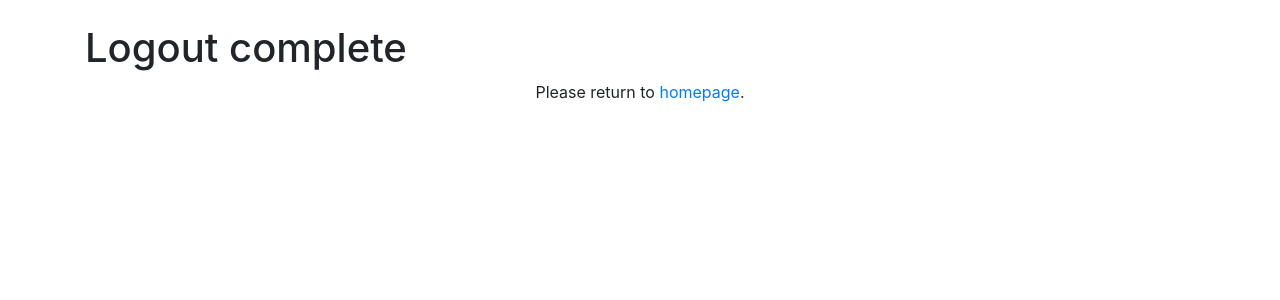
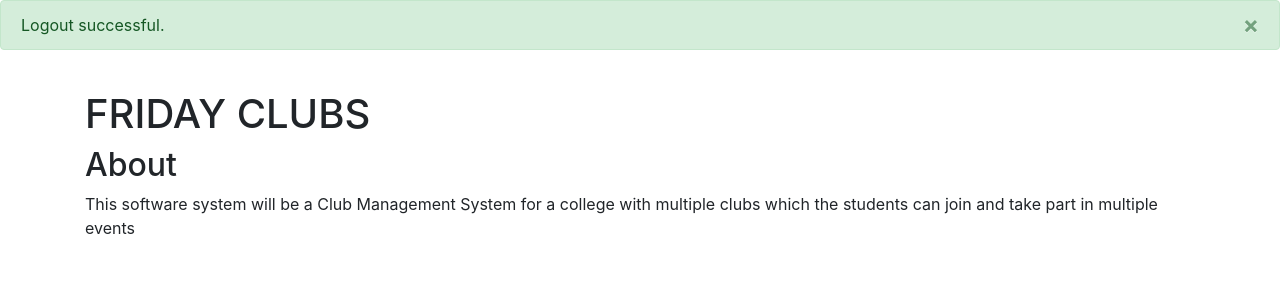
Before and after one commit to SentinelError/clubmanager, a Django app: page /logout in a window 1280 px wide. Shown: the part 56-356 px from the top of the page. Run offline with Django 4.2, Linux system fonts and the light colour scheme.

Commit message:
commit 6

```diff
--- a/Project2/App2/templates/App2/clubhomepage.html
+++ b/Project2/App2/templates/App2/clubhomepage.html
@@ -18,9 +18,9 @@
 {% if user.is_authenticated %}
 
     <div>
-        <h1>Club Homepage</h1>
+        <h1>Welcome, {{ user.first_name }}</h1>
 
-        <p>Welcome to the club homepage,</p>
+        <p>These are the events your club is participating in :</p>
     </div>
 
 {% else %}
--- a/Project2/App2/templates/App2/header.html
+++ b/Project2/App2/templates/App2/header.html
@@ -17,7 +17,7 @@
 
     {% include 'App2/includes/navbar.html' %}
 
-
+    {% include 'App2/includes/messages.html' %}
 
     <br/>
 
--- /dev/null
+++ b/Project2/App2/templates/App2/includes/messages.html
@@ -0,0 +1,22 @@
+<!DOCTYPE html>
+<html lang="en">
+<head>
+    <meta charset="UTF-8">
+    <title>Title</title>
+</head>
+<body>
+
+
+{% for message in messages %}
+<div class="container-fluid p-0">
+  <div class="alert {{ message.tags }} alert-dismissible" role="alert" >
+    <button type="button" class="close" data-dismiss="alert" aria-label="Close">
+      <span aria-hidden="True">&times;</span>
+    </button>
+    {{ message }}
+  </div>
+</div>
+{% endfor %}
+
+</body>
+</html>
--- a/Project2/App2/templates/App2/logout.html
+++ /dev/null
@@ -1,19 +0,0 @@
-<!DOCTYPE html>
-<html lang="en">
-<head>
-    <meta charset="UTF-8">
-    <title>Title</title>
-</head>
-<body>
-
-{% extends "App2/header.html" %}
-
-{% block content %}
-
-
-<h1>Logout complete</h1>
-<p class="text-center">Please return to <a href="/">homepage</a>.</p>
-
-{% endblock %}
-</body>
-</html>
--- a/Project2/App2/views.py
+++ b/Project2/App2/views.py
@@ -43,7 +43,7 @@ def changepassword(request):
 		if form.is_valid():
 			user = form.save()
 			update_session_auth_hash(request, form.user)
-			messages.success(request, "Registration successful.")
+			messages.success(request, ("Registration successful."))
 			return HttpResponseRedirect("/")
 	else:
 		form = PasswordChangeForm(user=request.user)
@@ -60,16 +60,16 @@ def login_request(request):
 				login(request, user)
 				return HttpResponseRedirect('/clubhomepage')
 			else:
-				messages.error(request,"Invalid username or password.")
+				messages.error(request, ("Invalid username or password."))
 		else:
-			messages.error(request,"Invalid username or password.")
+			messages.error(request, ("Invalid username or password."))
 	form = AuthenticationForm()
 	return render(request=request, template_name="App2/login.html", context={"login_form":form})
 
 def logout_request(request):
 	logout(request)
-
-	return render(request=request, template_name='App2/logout.html')
+	messages.success(request, ("Logout successful."))
+	return render(request=request, template_name='App2/homepage.html')
 
 def homepage(request):
 	return render(request=request, template_name='App2/homepage.html')
@@ -84,13 +84,19 @@ def events(request):
 
 def updevents(request, eventid):
 	event = Event.objects.get(pk=eventid)
-	if request.user.is_superuser:
-		form = EventFormA(request.POST or None, instance=event)
+	if request.user == event.overseer or request.user.is_superuser:
+		if request.user.is_superuser:
+			form = EventFormA(request.POST or None, instance=event)
+		else:
+			form = EventFormS(request.POST or None, instance=event)
+
+		if form.is_valid():
+			form.save()
+			messages.success(request, ("Event Updated."))
+			return HttpResponseRedirect('/events')
+
 	else:
-		form = EventFormS(request.POST or None, instance=event)
-
-	if form.is_valid():
-		form.save()
+		messages.error(request, ("Only the Admin or the Report Author can update the event."))
 		return HttpResponseRedirect('/events')
 
 	return render(request, 'App2/updateevents.html',
@@ -109,6 +115,7 @@ def addevents(request):
 
 		if form.is_valid():
 			form.save()
+			messages.success(request, ("Event Added."))
 			return HttpResponseRedirect('/events')
 	if request.user.is_superuser:
 		form = EventFormA()
@@ -118,8 +125,13 @@ def addevents(request):
 
 def delevents(request,eventid):
 	event = Event.objects.get(pk=eventid)
-	event.delete()
-	return HttpResponseRedirect('/events')
+	if request.user == event.overseer or request.user.is_superuser:
+		event.delete()
+		messages.success(request, ("Event Deleted."))
+		return HttpResponseRedirect('/events')
+	else:
+		messages.error(request, ("Event deletion failed. Only Event Overseer or Admin can delete events."))
+		return HttpResponseRedirect('/events')
 
 def venues(request):
 	venue1 = Venue.objects.all()
@@ -131,6 +143,7 @@ def updvenues(request, venueid):
 
 	if form.is_valid():
 		form.save()
+		messages.success(request, ("Venue Updated."))
 		return HttpResponseRedirect('/venues')
 
 	return render(request, 'App2/updatevenues.html',
@@ -139,8 +152,13 @@ def updvenues(request, venueid):
 
 def delvenues(request,venueid):
 	venue = Venue.objects.get(pk=venueid)
-	venue.delete()
-	return HttpResponseRedirect('/venues')
+	if request.user.is_superuser:
+		venue.delete()
+		messages.success(request, ("Venue Deleted."))
+		return HttpResponseRedirect('/venues')
+	else:
+		messages.error(request, ("Venue deletion failed. Only Admin can delete events."))
+		return HttpResponseRedirect('/venues')
 
 def addvenues(request):
 
@@ -148,6 +166,7 @@ def addvenues(request):
 		form = VenueForm(request.POST)
 		if form.is_valid():
 			form.save()
+			messages.success(request, ("Event Venue Added."))
 			return HttpResponseRedirect('/venues')
 	form = VenueForm()
 	return render(request=request, template_name='App2/addvenue.html', context={'form':form,})
@@ -162,16 +181,23 @@ def addreport(request):
 		form = ReportForm(request.POST)
 		if form.is_valid():
 			form.save()
+			messages.success(request, ("Report Added."))
 			return HttpResponseRedirect('/reports')
 	form = ReportForm()
 	return render(request=request, template_name='App2/addreport.html', context={'form':form,})
 
 def updreport(request, reportid):
 	report = Report.objects.get(pk=reportid)
-	form = ReportForm(request.POST or None, instance=report)
+	if request.user == report.report_author or request.user.is_superuser:
+		form = ReportForm(request.POST or None, instance=report)
 
-	if form.is_valid():
-		form.save()
+		if form.is_valid():
+			form.save()
+			messages.success(request, ("Report updated."))
+			return HttpResponseRedirect('/reports')
+
+	else:
+		messages.error(request, ("Only the Admin or the Report Author can update the report."))
 		return HttpResponseRedirect('/reports')
 
 	return render(request, 'App2/updatereport.html',
@@ -180,5 +206,10 @@ def updreport(request, reportid):
 
 def delreport(request,reportid):
 	report = Report.objects.get(pk=reportid)
-	report.delete()
-	return HttpResponseRedirect('/reports')
+	if request.user == report.report_author or request.user.is_superuser:
+		report.delete()
+		messages.success(request, ("Report Deleted."))
+		return HttpResponseRedirect('/reports')
+	else:
+		messages.error(request, ("Only the Admin or the Report Author can delete the report."))
+		return HttpResponseRedirect('/reports')
```
Also changed, not shown: Project2/Project2/settings.py (+9 -0 lines), Project2/db.sqlite3.
